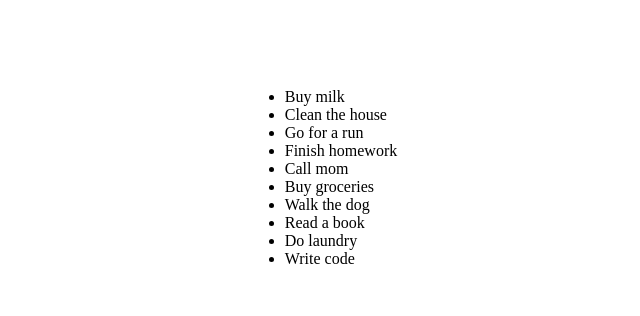
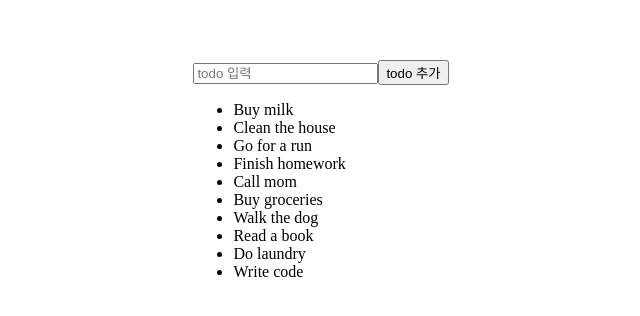
Before and after one commit to ohos46419/react-basic-6th-todo, a React (Vite) app: page / in a window 1280 px wide. Shown: the part 230-546 px from the top of the page, without its empty margins (319-959 px from the left). Built offline with nearby package versions, Linux system fonts and the light colour scheme.

Commit message:
2회차 세션: create구현

```diff
--- a/src/components/TodoList.jsx
+++ b/src/components/TodoList.jsx
@@ -1,4 +1,6 @@
-const todos = [
+import { useState } from "react";
+
+const SAMPLE_TODOS = [
   { id: 1, text: "Buy milk" },
   { id: 2, text: "Clean the house" },
   { id: 3, text: "Go for a run" },
@@ -12,12 +14,43 @@ const todos = [
 ];
 
 const TodoList = () => {
+  const [todos, setTodos] = useState(SAMPLE_TODOS);
+  const [newTodo, setNewTodo] = useState("");
+
+  const handleSubmit = (event) => {
+    event.preventDefault();
+
+    if (!newTodo.trim()) {
+      return;
+    }
+
+    setTodos([{ id: crypto.randomUUID(), text: newTodo }, ...todos]);
+
+    setNewTodo("");
+  };
+
+  const handleInputChange = (event) => {
+    setNewTodo(event.target.value);
+  };
+
   return (
-    <ul>
-      {todos.map((todo) => (
-        <li key={todo.id}>{todo.text}</li>
-      ))}
-    </ul>
+    <div>
+      <form onSubmit={handleSubmit}>
+        <input
+          type="text"
+          value={newTodo}
+          onChange={handleInputChange}
+          placeholder="todo 입력"
+        />
+        <button type="submit">todo 추가</button>
+      </form>
+
+      <ul>
+        {todos.map((todo) => (
+          <li key={todo.id}>{todo.text}</li>
+        ))}
+      </ul>
+    </div>
   );
 };
 
```
